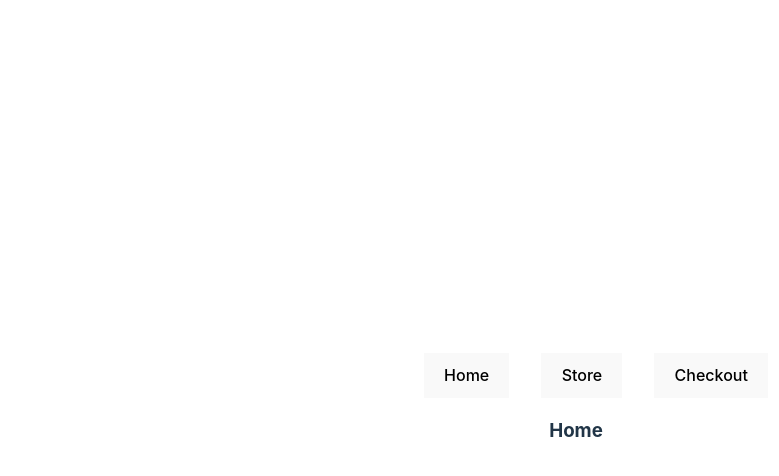
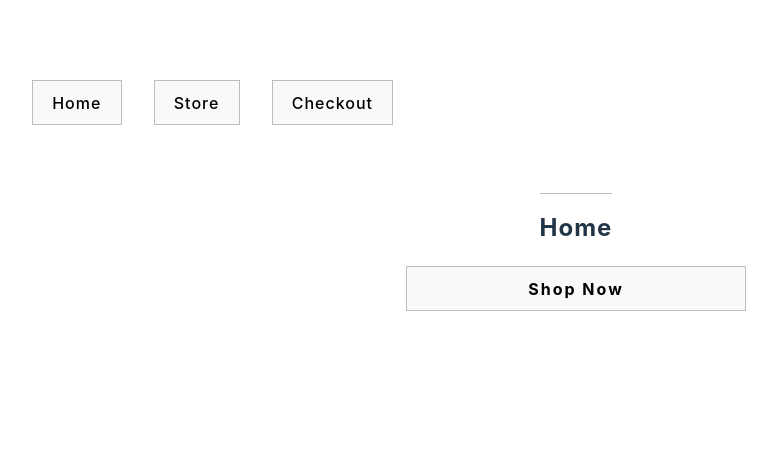
Before and after one commit to dpsiu/Shopping-Cart, a React (Vite) app: page / in a window 1280 px wide. Shown: the top 476 px of the page, without its empty margins (64-843 px from the left). Built offline with nearby package versions, Linux system fonts and the light colour scheme.

Commit message:
Add styles
- added store styles

```diff
--- a/components/ProductList.jsx
+++ b/components/ProductList.jsx
@@ -22,7 +22,7 @@ export default function ProductList() {
   return (
     <>
       <div className="productList">
-        <h1>Products</h1>
+        <h3>Products</h3>
         <ul>
           {products &&
             products.map((product) => (
--- a/pages/Checkout.jsx
+++ b/pages/Checkout.jsx
@@ -6,7 +6,7 @@ const [cart, setCart] = useState(0)
 
   return (
     <>
-      <h3>Checkout {cart}</h3>
+      <h2>Checkout {cart}</h2>
     </>
   );
 }
--- a/pages/Home.jsx
+++ b/pages/Home.jsx
@@ -1,7 +1,14 @@
+import { Link, Routes, Route } from "react-router-dom";
+
 function Home() {
   return (
     <>
-      <h3>Home</h3>
+      <div className="homeShopBtn">
+        <h2>Home</h2>
+        <li>
+          <Link to="/store">Shop Now</Link>
+        </li>
+      </div>
     </>
   );
 }
--- a/pages/Store.jsx
+++ b/pages/Store.jsx
@@ -3,7 +3,7 @@ import ProductList from "../components/ProductList"
 function Store() {
   return (
     <>
-      <h3>Store</h3>
+      <h2>Store</h2>
       <ProductList />
     </>
   );
--- a/src/App.css
+++ b/src/App.css
@@ -1,11 +1,22 @@
 #root {
   margin: 0 auto;
   padding: 2rem;
+  height: 100vh;
   text-align: center;
+
+  width: 1620px;
+}
+
+h2 {
+  padding-top: 1rem;
+  border-top: 1px solid #bebebe;
 }
 
 .navBar {
   display: flex;
+  justify-content:flex-start;
+  margin: 3rem;
+  padding: 0px;
 }
 
 .navBar li {
@@ -14,7 +25,8 @@
   margin: 0px 1rem;
 }
 
-ul {
+ul li,
+li{
   text-decoration: none;
   list-style-type: none;
 }
@@ -23,14 +35,27 @@ ul {
   max-width: 90vw;
 }
 
-.productList h1 {
+.productList ul {
+  display: flex;
+  justify-content: center;
+}
+
+.productList h3 {
   text-align: left;
   margin: 0px 1rem;
   padding: 0px 40px;
+
 }
 
 .productList img {
   max-width: 250px;
+  border: 1px solid ;
+  border-color: #bebebe;
+  transition: border-color 0.25s;
+}
+
+.productList img:hover {
+  border: 1px solid black;
 }
 
 .productList img:hover {
@@ -46,3 +71,18 @@ ul {
   max-width: 400px;
   margin: 1rem;
 }
+
+.homeShopBtn {
+  display: flex;
+  flex-direction: column;
+  align-items: center;
+}
+
+.homeShopBtn li {
+  width: 300px;
+}
+
+.homeShopBtn a {
+  font-weight: bold;
+  letter-spacing: 2px;
+}
--- a/src/index.css
+++ b/src/index.css
@@ -6,12 +6,12 @@
   color-scheme: light dark;
   color: rgba(255, 255, 255, 0.87);
   background-color: #242424;
-
+/*
   font-synthesis: none;
   text-rendering: optimizeLegibility;
   -webkit-font-smoothing: antialiased;
   -moz-osx-font-smoothing: grayscale;
-  -webkit-text-size-adjust: 100%;
+  -webkit-text-size-adjust: 100%; */
 }
 
 a {
@@ -30,26 +30,26 @@ body {
   place-items: center;
   min-width: 320px;
   min-height: 100vh;
+  letter-spacing: 1px;
 }
 
-.navBar li {
+.navBar li,
+.homeShopBtn li {
   border: 1px solid transparent;
   padding: 0.6rem 1.2rem;
   font-size: 1em;
   font-family: inherit;
-  background-color: #1a1a1a;
   cursor: pointer;
+  background-color: #f9f9f9;
+  border-color: #bebebe;
   transition: border-color 0.25s;
 }
 
-.navBar li:hover {
-  border-color: #000000;
+.navBar li:hover,
+.homeShopBtn li:hover {
+  border: 1px solid #1a1a1a;
   background-color: #ffffff;
 }
-/* .navBar li:focus,
-.navBar li:focus-visible {
-  outline: 4px auto -webkit-focus-ring-color;
-} */
 
 @media (prefers-color-scheme: light) {
   :root {
```
